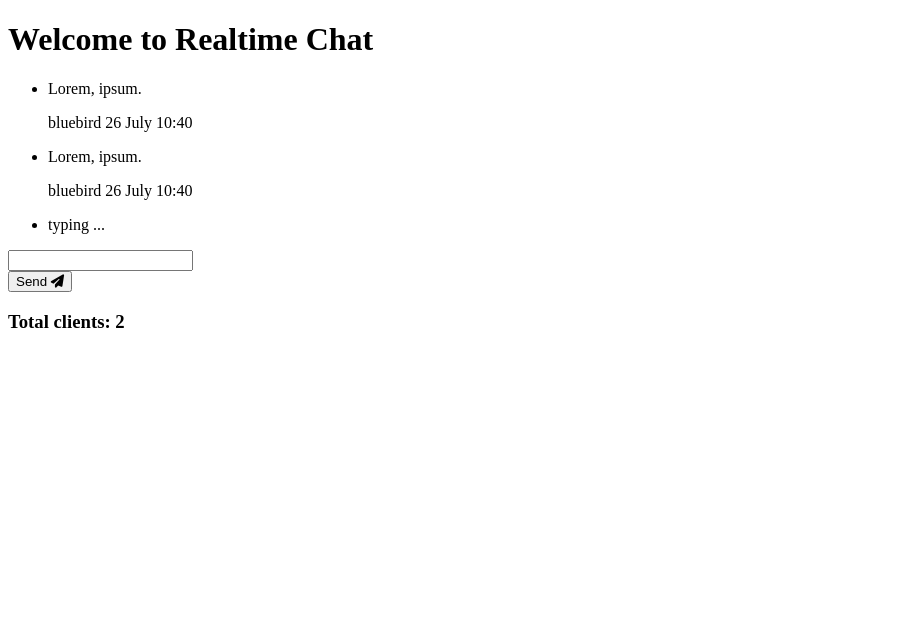
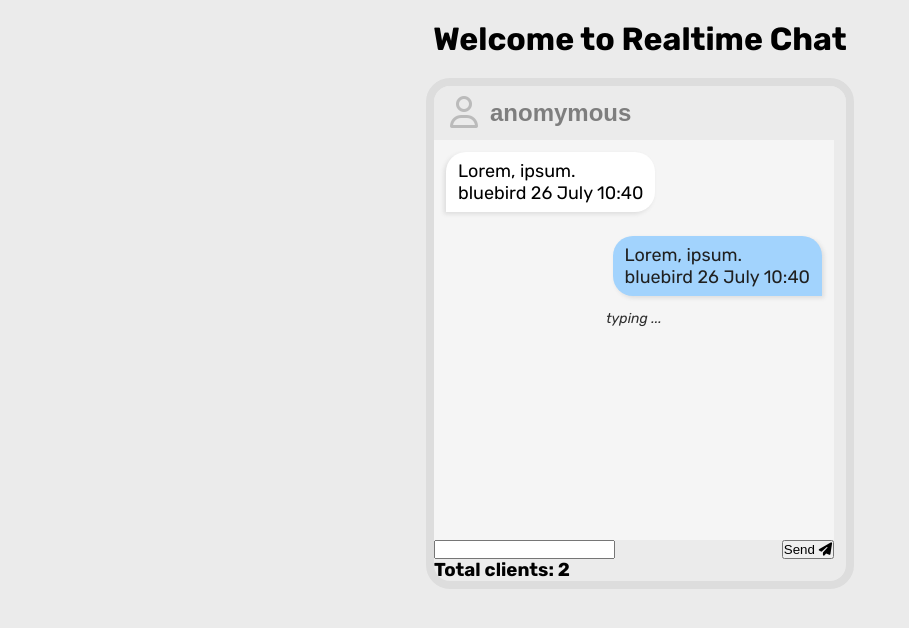
Before and after one commit to tringuyenCoding/realtime_chatting, a website: page public/index.html in a window 1280 px wide. Shown: the whole page, without its empty margins (0-909 px from the left). Drawn offline with Linux system fonts and the light colour scheme.

Commit message:
Format UI of header and body of chat

```diff
--- a/public/index.html
+++ b/public/index.html
@@ -10,12 +10,20 @@
       crossorigin="anonymous"
       referrerpolicy="no-referrer"
     />
+    <link rel="stylesheet" href="style.css"/>
     <title>Realtime Chat</title>
   </head>
   <body>
-    <h1>Welcome to Realtime Chat</h1>
+    <h1 class="title">Welcome to Realtime Chat</h1>
     <div class="main">
-      <div class="name"></div>
+      <div class="name">
+        <span><i class="far fa-user"></i></span>
+        <input type="text"
+        class="name-input"
+        id="name-input"
+        value="anomymous"
+        maxlength="20"/>
+      </div>
 
       <ul class="message-container" id="message-container">
         <li class="message-left">
--- /dev/null
+++ b/public/style.css
@@ -0,0 +1,106 @@
+@import url('https://fonts.googleapis.com/css2?family=Rubik:ital,wght@0,300..900;1,300..900&display=swap');
+
+* {
+  margin: 0;
+  padding: 0;
+  box-sizing: border-box;
+  scroll-behavior: smooth;
+}
+
+body {
+  font-family: "Rubik", sans-serif;
+  display: grid;
+  place-items: center;
+  background-color: #ebebeb;
+}
+
+.title {
+  margin: 20px 0;
+}
+
+.main {
+  border: 8px solid #dddddd;
+  border-radius: 24px;
+  overflow: hidden;
+}
+
+.name{
+  display: flex;
+  font-size: 32px;
+  font-weight: 700;
+  padding: 8px 16px;
+  color: #7e7e7e;
+  background-color: #ebebeb;
+}
+
+.name > span{
+  color: #bbb;
+}
+
+.name-input{
+  font-size: 24px;
+  font-weight: 700;
+  color: #7e7e7e;
+  flex-grow: none;
+  border: none;
+  margin: 0px 12px;
+  outline: none;
+  background-color: inherit;
+}
+
+.message-container {
+  display: flex;
+  flex-direction: column;
+  width: 400px;
+  height: 400px;
+  background-color: #f5f5f5;
+  overflow-y: scroll;
+  overflow-x: hidden;
+}
+
+.message-left,
+.message-right {
+  padding: 8px 12px;
+  list-style: none;
+  max-width: 250px;
+  font-size: 18px;
+  word-wrap: break-word;
+  margin: 12px;
+}
+
+.message-left {
+  background-color: #fff;
+  border-radius: 20px 20px 20px 0px;
+  align-self: flex-start;
+  box-shadow: -2px 2px 4px #dcdcdc;
+}
+
+.message-right {
+  background-color: #a2d3fd;
+  border-radius: 20px 20px 0px 20px;
+  align-self: flex-end;
+  box-shadow: 2px 2px 4px #dcdcdc;
+  color: #202020;
+}
+
+.message-left > p > span,
+.message-right > p > span {
+  display: block;
+  font-style: italic;
+  font-size: 12px;
+  margin-top: 4px;
+}
+
+.feedback {
+  font-style: italic;
+  font-size: 14px;
+  padding: 0px 16px 16px 16px;
+  color: #2d2d2d;
+  text-align: center;
+}
+
+.message-form {
+  display: flex;
+  justify-content: space-between;
+  width: 400px;
+}
```
